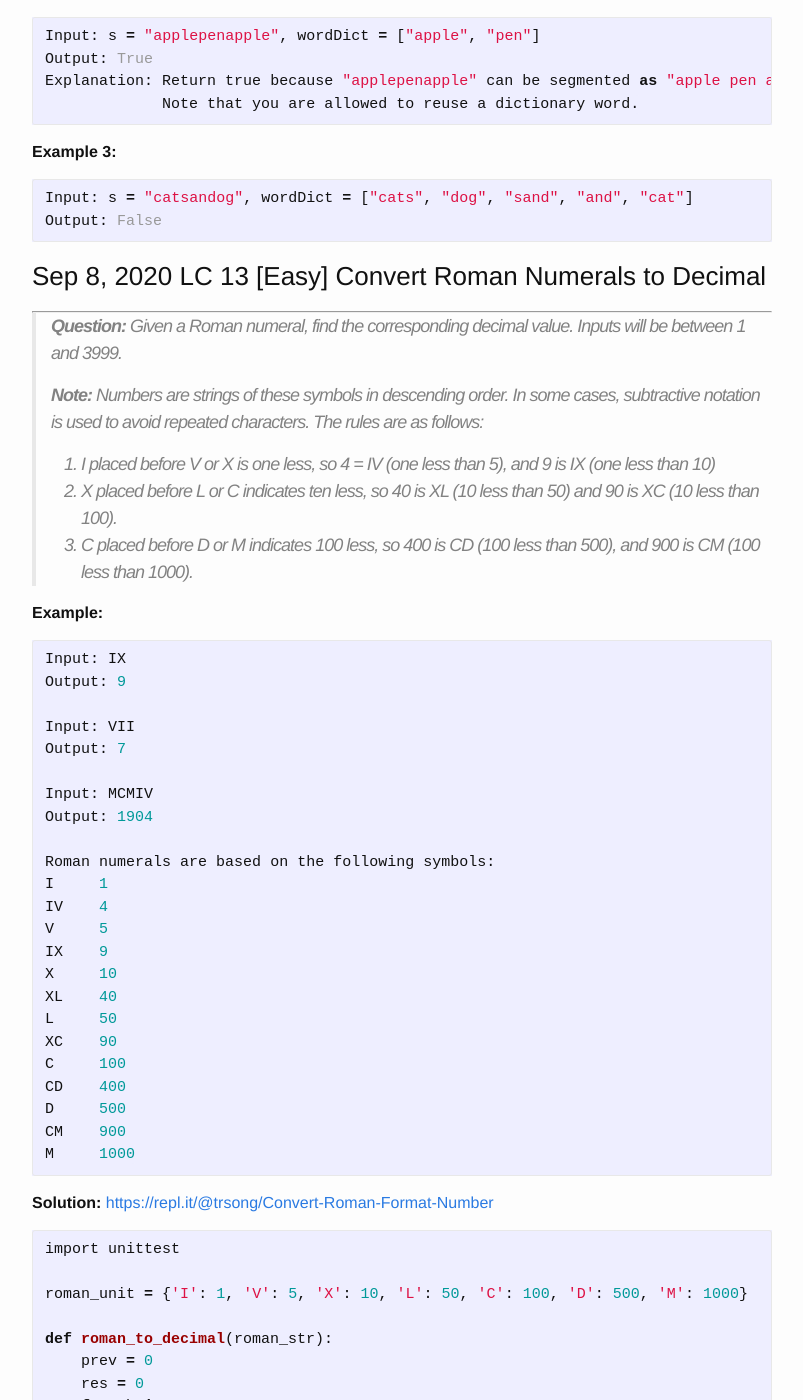
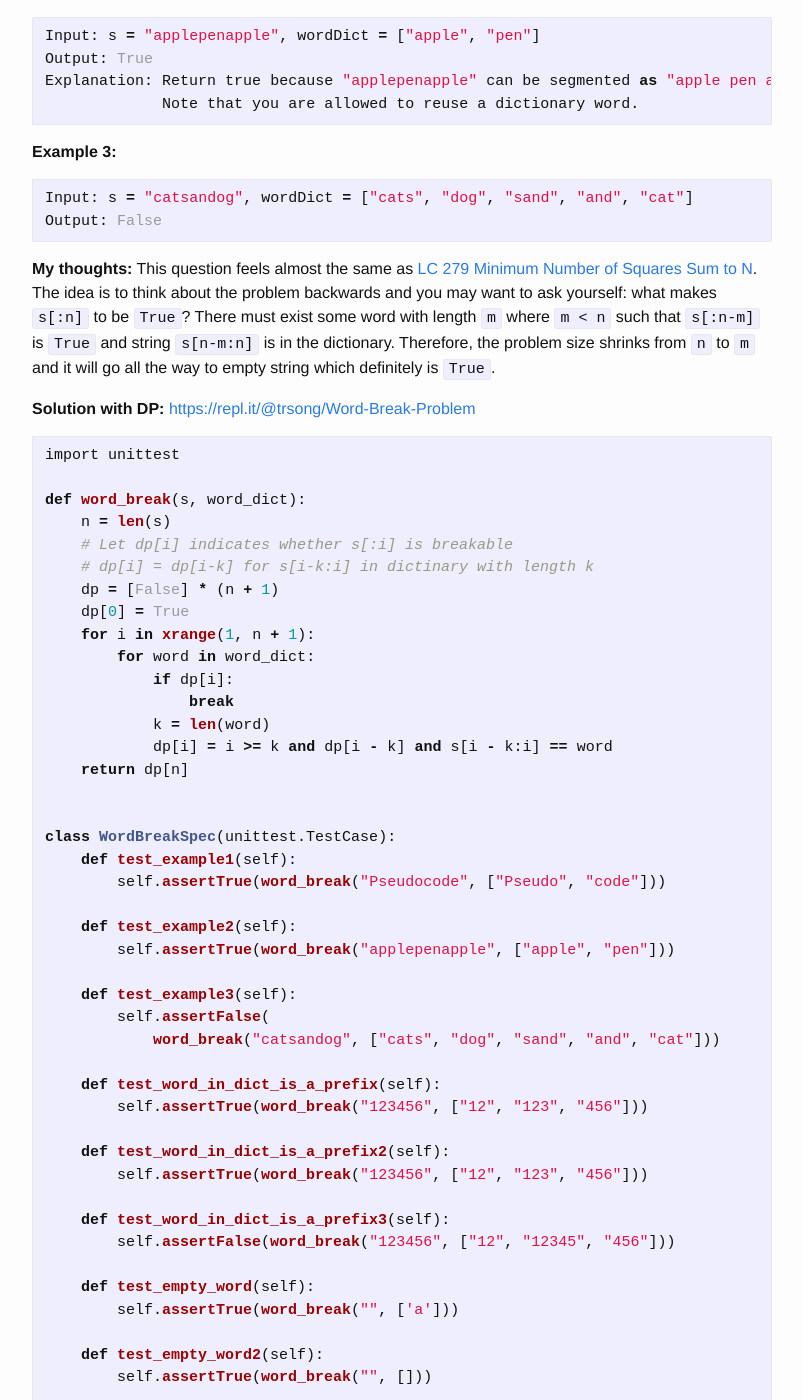
Before and after one commit to trsong/trsong.github.io, a Jekyll site: the page built from _posts/2020-08-01-DailyQuestionsAug.md, in a window 1280 px wide and 1400 px high, scrolled down 2021 px. Shown: the whole window, without its empty margins (238-1041 px from the left). Built offline with Jekyll 4.4.1, drawn with Linux system fonts in a browser that asks for light colours; some of the changed text lies outside the part shown.

Commit message:
Add solution to Sep 9 question

````diff
--- a/_posts/2020-08-01-DailyQuestionsAug.md
+++ b/_posts/2020-08-01-DailyQuestionsAug.md
@@ -53,6 +53,67 @@ Explanation: Return true because "applepenapple" can be segmented as "apple pen
 ```py
 Input: s = "catsandog", wordDict = ["cats", "dog", "sand", "and", "cat"]
 Output: False
+```
+
+**My thoughts:** This question feels almost the same as [LC 279 Minimum Number of Squares Sum to N](https://trsong.github.io/python/java/2019/08/02/DailyQuestionsAug/#sep-22-2019-lc-279-medium-minimum-number-of-squares-sum-to-n). The idea is to think about the problem backwards and you may want to ask yourself: what makes `s[:n]` to be `True`? There must exist some word with length `m` where `m < n` such that `s[:n-m]` is `True` and string `s[n-m:n]` is in the dictionary. Therefore, the problem size shrinks from `n` to  `m` and it will go all the way to empty string which definitely is `True`.
+
+**Solution with DP:** [https://repl.it/@trsong/Word-Break-Problem](https://repl.it/@trsong/Word-Break-Problem)
+```py
+import unittest
+
+def word_break(s, word_dict):
+    n = len(s)
+    # Let dp[i] indicates whether s[:i] is breakable
+    # dp[i] = dp[i-k] for s[i-k:i] in dictinary with length k
+    dp = [False] * (n + 1)
+    dp[0] = True
+    for i in xrange(1, n + 1):
+        for word in word_dict:
+            if dp[i]:
+                break
+            k = len(word)
+            dp[i] = i >= k and dp[i - k] and s[i - k:i] == word
+    return dp[n]
+
+
+class WordBreakSpec(unittest.TestCase):
+    def test_example1(self):
+        self.assertTrue(word_break("Pseudocode", ["Pseudo", "code"]))
+
+    def test_example2(self):
+        self.assertTrue(word_break("applepenapple", ["apple", "pen"]))
+
+    def test_example3(self):
+        self.assertFalse(
+            word_break("catsandog", ["cats", "dog", "sand", "and", "cat"]))
+
+    def test_word_in_dict_is_a_prefix(self):
+        self.assertTrue(word_break("123456", ["12", "123", "456"]))
+
+    def test_word_in_dict_is_a_prefix2(self):
+        self.assertTrue(word_break("123456", ["12", "123", "456"]))
+
+    def test_word_in_dict_is_a_prefix3(self):
+        self.assertFalse(word_break("123456", ["12", "12345", "456"]))
+
+    def test_empty_word(self):
+        self.assertTrue(word_break("", ['a']))
+
+    def test_empty_word2(self):
+        self.assertTrue(word_break("", []))
+
+    def test_empty_word3(self):
+        self.assertFalse(word_break("a", []))
+
+    def test_use_same_word_twice(self):
+        self.assertTrue(word_break("aaabaaa", ["aaa", "b"]))
+
+    def test_impossible_word_combination(self):
+        self.assertFalse(word_break("aaaaa", ["aaa", "aaaa"]))
+
+
+if __name__ == '__main__':
+    unittest.main(exit=False)
 ```
 
 ### Sep 8, 2020 LC 13 \[Easy\] Convert Roman Numerals to Decimal
````
Also changed, not shown: _posts/2019-04-01-DailyQuestionsByCategory.md (+39 -0 lines).
